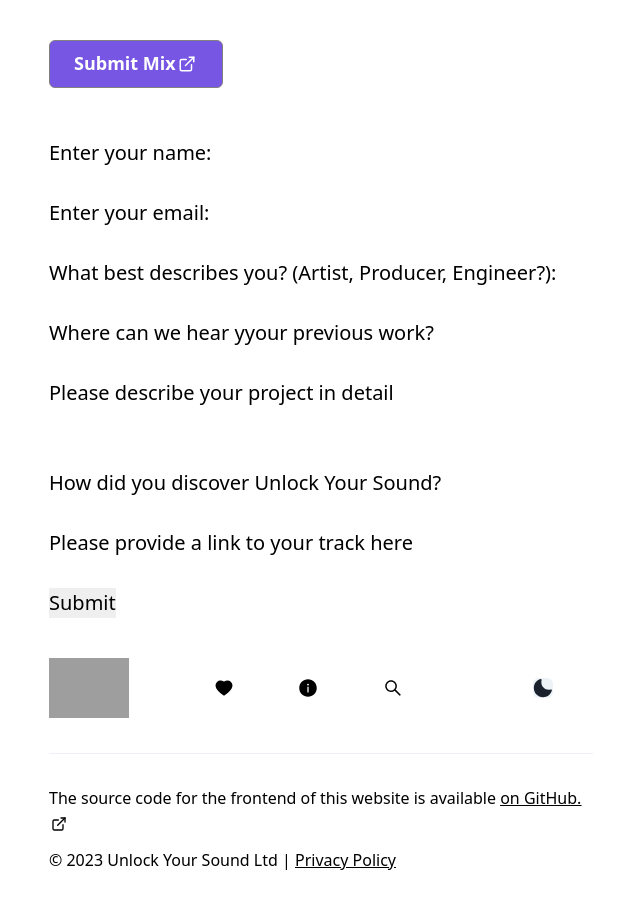
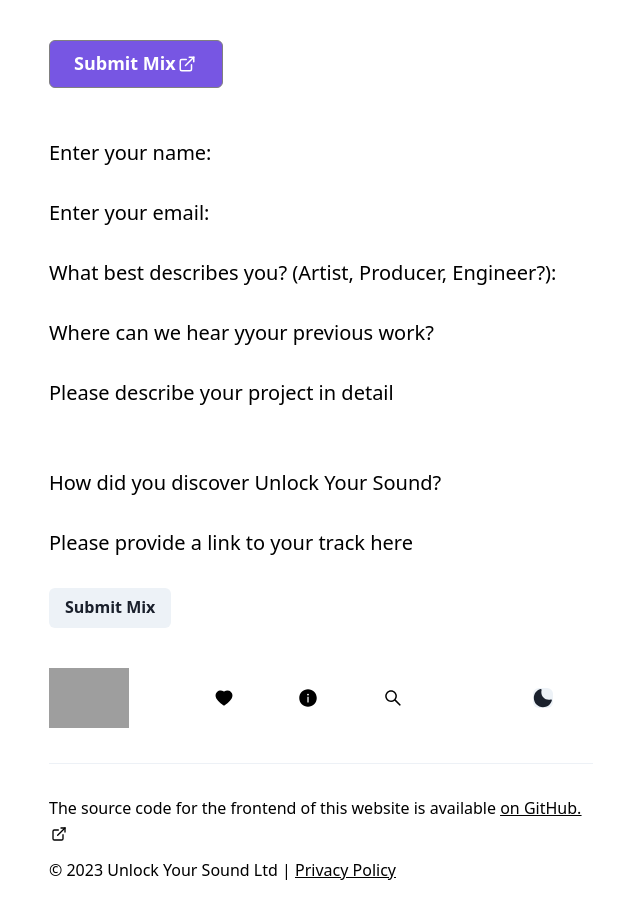
Before and after one commit to carvalhochris/uys-js, a Next.js app: page /free-mix-feedback in a window 1280 px wide. Shown: the part 760-1679 px from the top of the page, without its empty margins (319-959 px from the left). Built offline with nearby package versions, Linux system fonts and the light colour scheme; grey boxes are pictures that could not be loaded.

Commit message:
loading state finally working, I forgot to remove event keyword from args

```diff
--- a/src/components/SubmitMix.js
+++ b/src/components/SubmitMix.js
@@ -1,6 +1,6 @@
-import { useState } from "react";
+import { useEffect, useState } from "react";
 import axios from "axios";
-import { Spinner } from "@chakra-ui/react";
+import { Spinner, Button } from "@chakra-ui/react";
 
 function SubmitMix() {
   //   const [inputs, setInputs] = useState({});
@@ -8,7 +8,11 @@ function SubmitMix() {
   const [emailValue, setEmailValue] = useState("");
   const [linkValue, setLinkValue] = useState("");
   const [descValue, setDescValue] = useState("");
-  const [isPosting, setIsPosting] = useState("");
+  const [isPosting, setIsPosting] = useState(false);
+
+  useEffect(() => {
+    setIsPosting(false);
+  }, []);
 
   const handleName = (event) => {
     const eventname = event.target.value;
@@ -50,18 +54,21 @@ function SubmitMix() {
     // setInputs((values) => ({ ...values, [name]: value }));
   };
 
-  const handleSubmit = (event) => {
-    event.preventDefault();
-    setIsPosting(true)
+  const handleSubmit = () => {
+    setIsPosting(true);
+    // event.preventDefault();
+    console.log(isPosting);
     const formData = new FormData();
     formData.append("name", nameValue);
     formData.append("email", emailValue);
     formData.append("link", linkValue);
-    console.log("formData is...")
-    console.log(formData)
-    axios.post('https://service.songcards.io/submit-mix', formData)
-    setIsPosting(false)
+    console.log("formData is...");
+    console.log(formData);
+    setTimeout(() => {
+      setIsPosting(false);
+    }, 5000);
 
+    // axios.post('https://service.songcards.io/submit-mix', formData);
     // alert(inputs);
   };
 
@@ -69,7 +76,9 @@ function SubmitMix() {
     <>
       <br />
       <br />
-      <form onSubmit={handleSubmit}>
+      <form
+      // onSubmit={handleSubmit}
+      >
         <label>
           Enter your name:
           <input
@@ -164,7 +173,8 @@ function SubmitMix() {
           />
         </label>
         <br />
-        <input type="submit" />
+        {/* <input type="submit" /> */}
+        <Button onClick={handleSubmit}>Submit Mix</Button>
       </form>
       {isPosting && <Spinner />}
     </>
```
